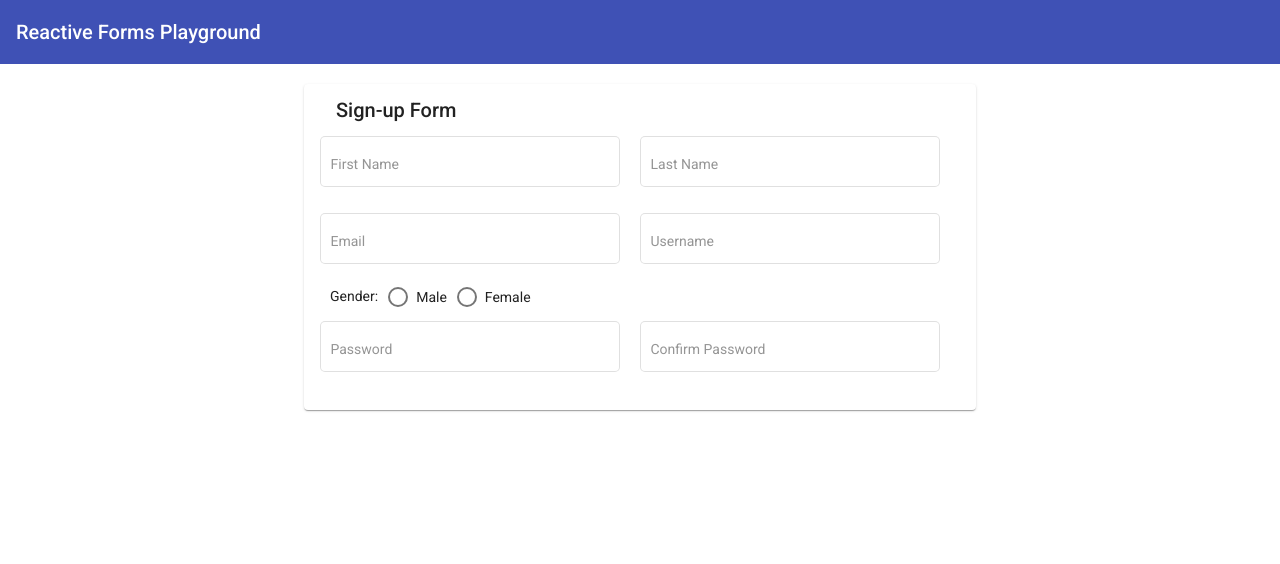
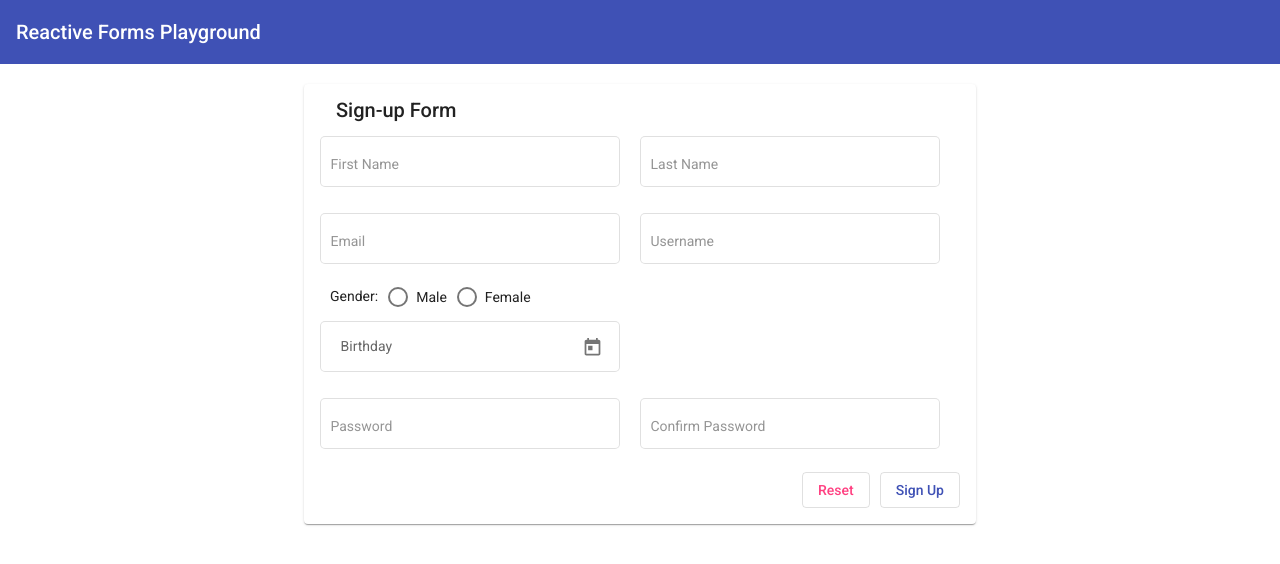
Before and after one commit to OsamaYousry/angular-forms-playground, an Angular app: page / in a window 1280 px wide. Shown: the top 564 px of the page. Built offline with nearby package versions, Linux system fonts and the light colour scheme.

Commit message:
add more form fields

```diff
--- a/src/app/app.component.html
+++ b/src/app/app.component.html
@@ -31,6 +31,14 @@
         </mat-radio-group>
       </div>
       <div class="row">
+        <mat-form-field class="w-50">
+          <mat-label>Birthday</mat-label>
+          <input matInput [matDatepicker]="picker">
+          <mat-datepicker-toggle matSuffix [for]="picker"></mat-datepicker-toggle>
+          <mat-datepicker #picker></mat-datepicker>
+        </mat-form-field>
+      </div>
+      <div class="row">
         <mat-form-field>
           <input matInput placeholder="Password" type="password">
         </mat-form-field>
@@ -38,6 +46,10 @@
           <input matInput placeholder="Confirm Password" type="password">
         </mat-form-field>
       </div>
+      <div class="row flex-end">
+        <button mat-stroked-button color="accent" type="reset">Reset</button>
+        <button mat-stroked-button color="primary" type="submit">Sign Up</button>
+      </div>
     </form>
   </mat-card-content>
 </mat-card>
--- a/src/app/app.component.scss
+++ b/src/app/app.component.scss
@@ -12,6 +12,9 @@ mat-card {
     margin-right: 20px;
     width: 100%;
   }
+  .w-50 {
+    width: calc(50% - 20px);
+  }
   .mat-radio-button {
     margin-left: 10px;
     margin-bottom: 10px;
@@ -19,7 +22,13 @@ mat-card {
   mat-label {
     margin-left: 10px;
   }
+  button {
+    margin-left: 10px;
+  }
   &.no-space {
     justify-content: start;
   }
+  &.flex-end {
+    justify-content: flex-end;
+  }
 }
--- a/src/app/app.module.ts
+++ b/src/app/app.module.ts
@@ -4,11 +4,13 @@ import {BrowserModule} from '@angular/platform-browser';
 import {AppComponent} from './app.component';
 import {BrowserAnimationsModule} from '@angular/platform-browser/animations';
 import {MatCardModule} from '@angular/material/card';
-import {MatMenuModule} from '@angular/material/menu';
 import {MatToolbarModule} from '@angular/material/toolbar';
-import {MAT_FORM_FIELD, MAT_FORM_FIELD_DEFAULT_OPTIONS, MatFormFieldModule} from '@angular/material/form-field';
+import {MAT_FORM_FIELD_DEFAULT_OPTIONS, MatFormFieldModule} from '@angular/material/form-field';
 import {MatInputModule} from '@angular/material/input';
 import {MatRadioModule} from '@angular/material/radio';
+import {MatButtonModule} from '@angular/material/button';
+import {MatDatepickerModule} from '@angular/material/datepicker';
+import {MatNativeDateModule} from '@angular/material/core';
 
 @NgModule({
   declarations: [
@@ -21,11 +23,14 @@ import {MatRadioModule} from '@angular/material/radio';
     MatToolbarModule,
     MatFormFieldModule,
     MatInputModule,
-    MatRadioModule
+    MatRadioModule,
+    MatButtonModule,
+    MatDatepickerModule,
+    MatNativeDateModule
   ],
   providers: [{
     provide: MAT_FORM_FIELD_DEFAULT_OPTIONS, useValue: {appearance: 'outline'}
-  }],
+  }, MatDatepickerModule],
   bootstrap: [AppComponent]
 })
 export class AppModule {
```
